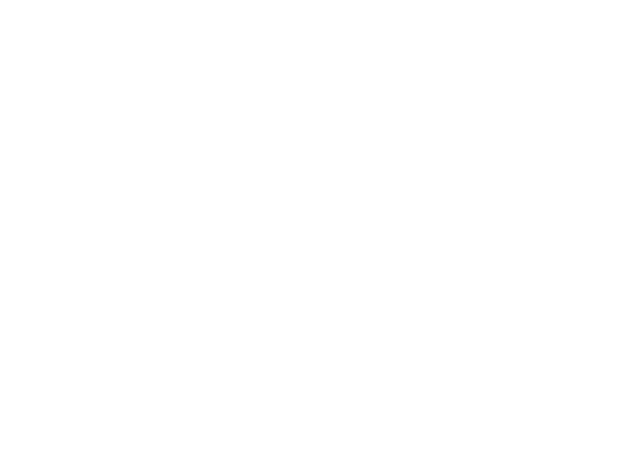
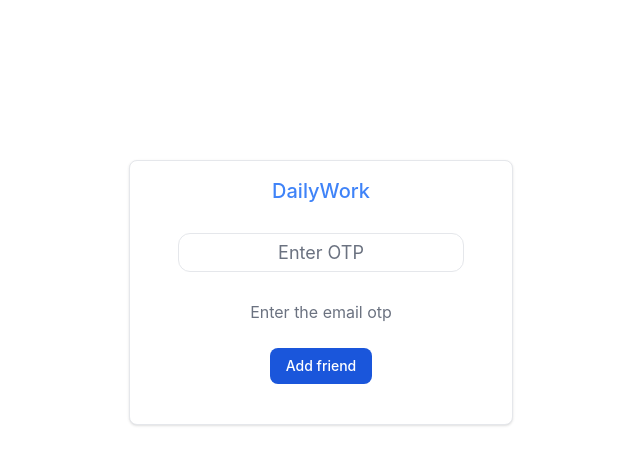
Before and after one commit to muhammedfazilpm/dailywork, a React (Create React App) app: page /otp in a window 1280 px wide. Before the commit this address had no page. Shown: the top 464 px of the page, without its empty margins (319-959 px from the left). Built offline with nearby package versions, Linux system fonts and the light colour scheme.

Commit message:
otp verification completed

```diff
--- a/src/App.js
+++ b/src/App.js
@@ -7,6 +7,7 @@
 import Home from './Pages/Home';
 import Protectedroutes from './Auth/Protectedroutes';
 import Publicroutes from './Auth/Publicroutes';
+import Otp from './Pages/Otp';
 function App() {
   return (
   <div className='App'>
@@ -17,6 +18,7 @@
    <Route path='/login' element={<Publicroutes><Login/></Publicroutes>}/>
    <Route path='/register' element={<Register/>}/>
    <Route path='/home' element={<Protectedroutes><Home/></Protectedroutes>}/>
+   <Route path='/otp' element={<Otp/>}/>
 
    </Routes>
 
--- a/src/Components/Card.js
+++ b/src/Components/Card.js
@@ -16,6 +16,7 @@
     let formData={email,password}
     const response=await axios.post(workerLogin,{formData})
     if(response.data.success==false){
+      console.log(response.data.message)
      toast.error(response.data.message)
     }
     else{
@@ -26,7 +27,8 @@
 
     }
    } catch (error) {
-    alert(error)
+    console.log(error)
+
    }
 
   };
--- /dev/null
+++ b/src/Pages/Otp.js
@@ -0,0 +1,65 @@
+import React from 'react'
+import { useState } from 'react'
+import toast from 'react-hot-toast';
+import axios from 'axios';
+import {workerotp} from '../Services.js/WorkerApi'
+
+
+const Otp = () => {
+const[otp,setOtp]=useState("")
+let email=localStorage.getItem("todayemail")
+const handleSubmit= async()=>{
+    if(otp.length!=4){
+toast.error("Please enter a valid 4 digit otp")
+return
+    }
+let data={email,otp}
+const response=await axios.post(workerotp,{data})
+
+}
+
+
+  return (
+
+
+<div className="w-full max-w-sm bg-white border mt-40 border-gray-200 rounded-lg shadow dark:bg-gray-800 dark:border-gray-700">
+<div className="flex justify-end px-4 pt-4">
+
+
+    <div id="dropdown" className="z-10 hidden text-base list-none bg-white divide-y divide-gray-100 rounded-lg shadow w-44 dark:bg-gray-700">
+        <ul className="py-2" aria-labelledby="dropdownButton">
+        <li>
+            <a href="#" className="block px-4 py-2 text-sm text-gray-700 hover:bg-gray-100 dark:hover:bg-gray-600 dark:text-gray-200 dark:hover:text-white">Edit</a>
+        </li>
+        <li>
+            <a href="#" className="block px-4 py-2 text-sm text-gray-700 hover:bg-gray-100 dark:hover:bg-gray-600 dark:text-gray-200 dark:hover:text-white">Export Data</a>
+        </li>
+        <li>
+            <a href="#" className="block px-4 py-2 text-sm text-red-600 hover:bg-gray-100 dark:hover:bg-gray-600 dark:text-gray-200 dark:hover:text-white">Delete</a>
+        </li>
+        </ul>
+    </div>
+</div>
+<div className="flex flex-col items-center pb-10">
+<h5 className="mb-1 text-xl font-medium text-blue-500 mb-7 dark:text-white">DailyWork</h5>
+
+<input
+  className="w-3/4 h-full mb-7 flex flex-col items-center justify-center text-center px-5 outline-none rounded-xl border border-gray-200 text-lg bg-white focus:bg-gray-50 focus:ring-1 ring-blue-700"
+  type="text"
+  name=""
+  id=""
+  placeholder="Enter OTP"
+  onChange={(e)=>setOtp(e.target.value)}
+/>
+
+    <span className="text-m text-gray-500 dark:text-gray-400">Enter the email otp</span>
+    <div className="flex mt-4 md:mt-6">
+        <a onClick={handleSubmit}  className="inline-flex items-center px-4 py-2 text-sm font-medium text-center text-white bg-blue-700 rounded-lg hover:bg-blue-800 focus:ring-4 focus:outline-none focus:ring-blue-300 dark:bg-blue-600 dark:hover:bg-blue-700 dark:focus:ring-blue-800">Add friend</a>
+    </div>
+</div>
+</div>
+
+  )
+}
+
+export default Otp
--- a/src/Pages/Register.js
+++ b/src/Pages/Register.js
@@ -20,7 +20,8 @@
         if(response.data.success===true){
           console.log(response.data.message,"mes")
          toast.success(response.data.message)
-        navigate('/login')
+         localStorage.setItem('todayemail',response.data.email)
+        navigate('/otp')
         }
         else{
          toast.error(response.data.message)
--- a/src/Services.js/WorkerApi.js
+++ b/src/Services.js/WorkerApi.js
@@ -1,7 +1,7 @@
 
-// let workapi="http://localhost:5000"
+let workapi="http://localhost:5000"
 
-let workapi="https://dailyworkback.vercel.app"
+// let workapi="https://dailyworkback.vercel.app"
 
 let workerRegister=workapi+'/api/worker/register/'
 
@@ -9,10 +9,13 @@
 
 let workerauth=workapi+'/api/workers/auth'
 
+let workerotp=workapi+'/api/worker/checkotp'
+
 
 
 module.exports={
     workerRegister,
     workerLogin,
-    workerauth
+    workerauth,
+    workerotp
 }
```
